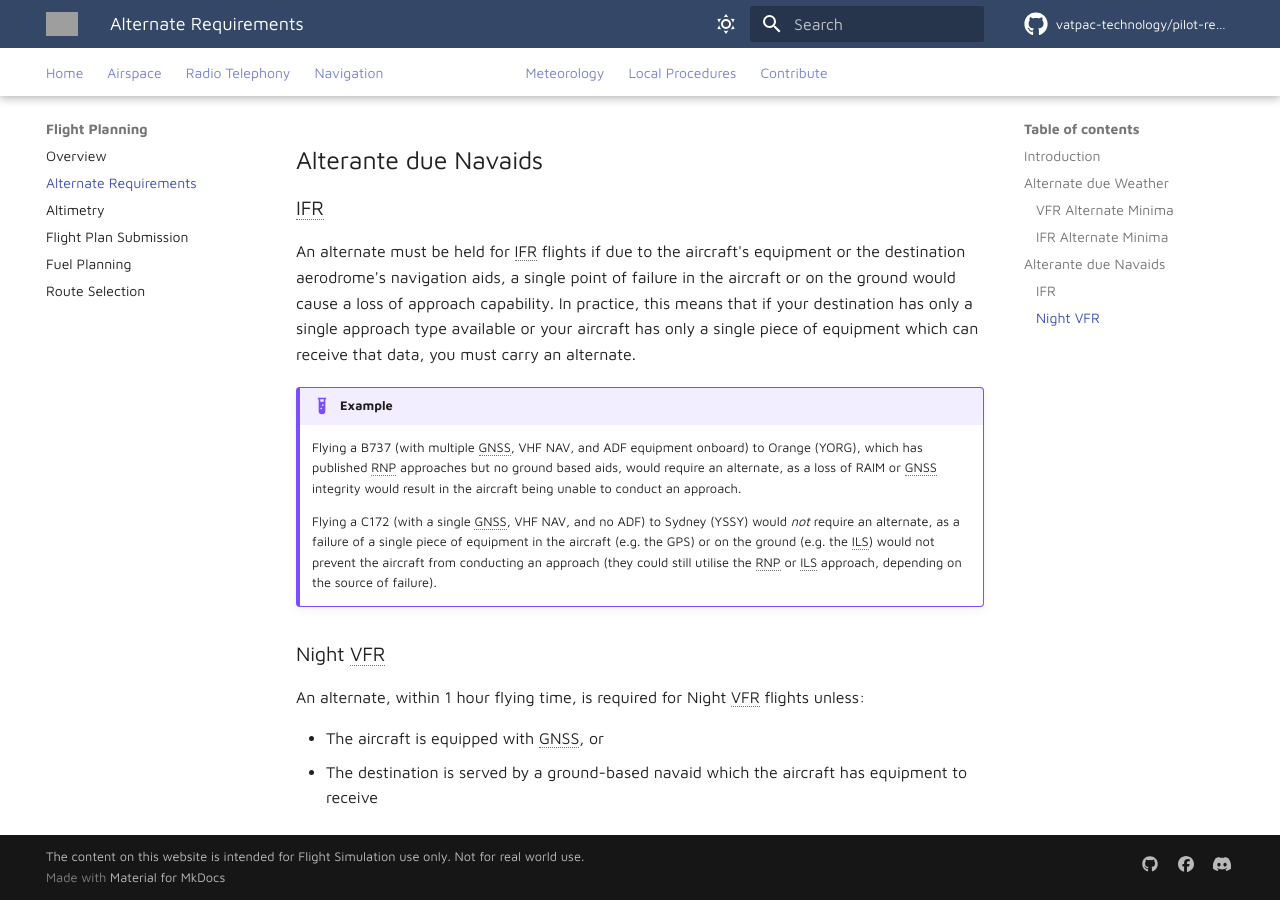
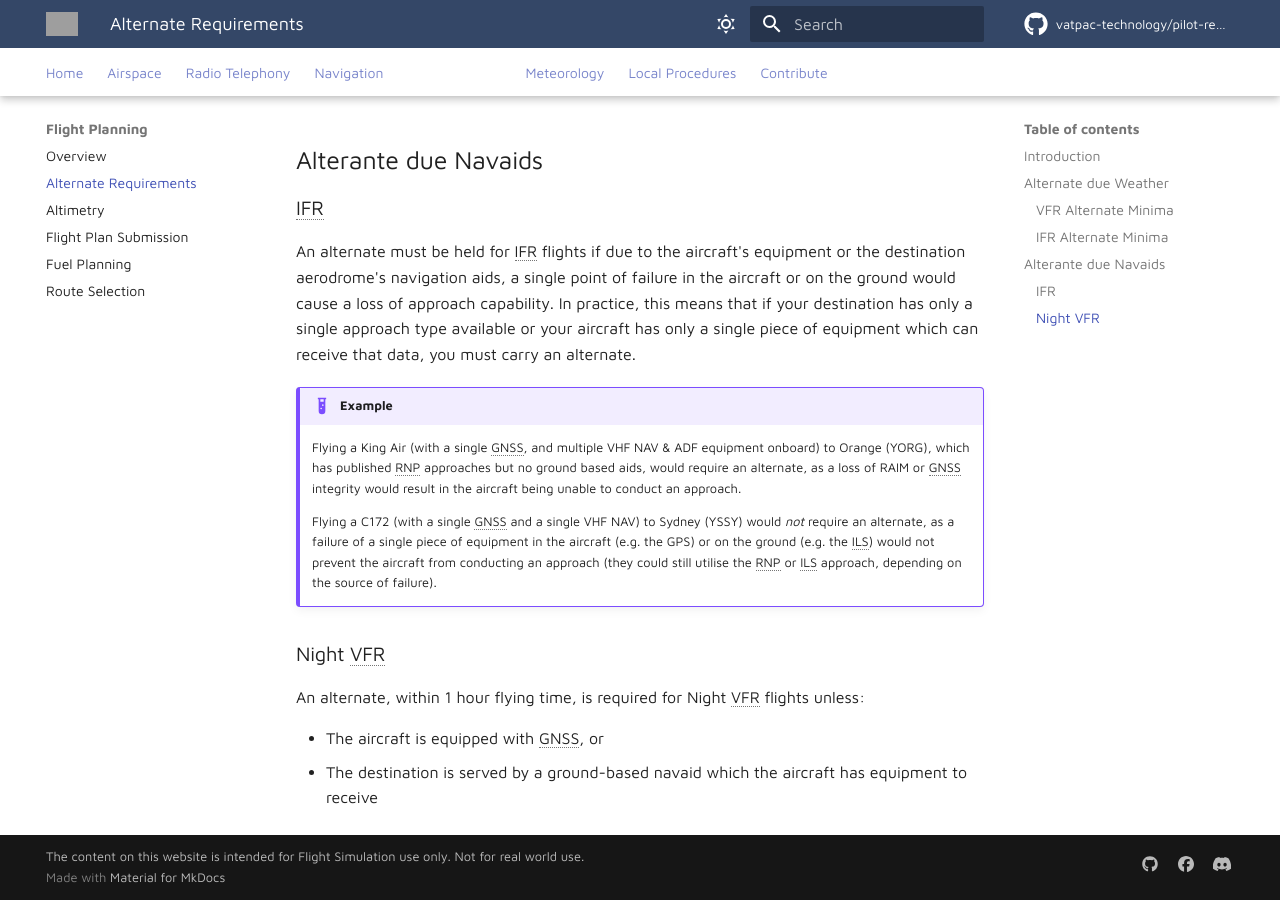
Before and after one commit to vatpac-technology/pilot-resources, an MkDocs documentation site: the page built from docs/flight-planning/alternaterequirements.md, in a window 1280 px wide and 900 px high, scrolled down 2112 px. Built offline with MkDocs 1.6.1 and Material for MkDocs 9.7.7, drawn with Linux system fonts in a browser that asks for light colours; comment, search, counter and statistics services are not loaded; grey boxes are pictures that could not be loaded.

Commit message:
Wording changes

```diff
--- a/docs/flight-planning/alternaterequirements.md
+++ b/docs/flight-planning/alternaterequirements.md
@@ -62,9 +62,9 @@ If your destination does not have an instrument approach, you must plan an alter
 An alternate must be held for IFR flights if due to the aircraft's equipment or the destination aerodrome's navigation aids, a single point of failure in the aircraft or on the ground would cause a loss of approach capability. In practice, this means that if your destination has only a single approach type available or your aircraft has only a single piece of equipment which can receive that data, you must carry an alternate.
 
 !!! example
-    Flying a B737 (with multiple GNSS, VHF NAV, and ADF equipment onboard) to Orange (YORG), which has published RNP approaches but no ground based aids, would require an alternate, as a loss of RAIM or GNSS integrity would result in the aircraft being unable to conduct an approach.
+    Flying a King Air (with a single GNSS, and multiple VHF NAV & ADF equipment onboard) to Orange (YORG), which has published RNP approaches but no ground based aids, would require an alternate, as a loss of RAIM or GNSS integrity would result in the aircraft being unable to conduct an approach.
 
-    Flying a C172 (with a single GNSS, VHF NAV, and no ADF) to Sydney (YSSY) would *not* require an alternate, as a failure of a single piece of equipment in the aircraft (e.g. the GPS) or on the ground (e.g. the ILS) would not prevent the aircraft from conducting an approach (they could still utilise the RNP or ILS approach, depending on the source of failure).
+    Flying a C172 (with a single GNSS and a single VHF NAV) to Sydney (YSSY) would *not* require an alternate, as a failure of a single piece of equipment in the aircraft (e.g. the GPS) or on the ground (e.g. the ILS) would not prevent the aircraft from conducting an approach (they could still utilise the RNP or ILS approach, depending on the source of failure).
 
 ### Night VFR
 An alternate, within 1 hour flying time, is required for Night VFR flights unless:
```
Also changed, not shown: docs/flight-planning/fuelplanning.md (+3 -3 lines).
